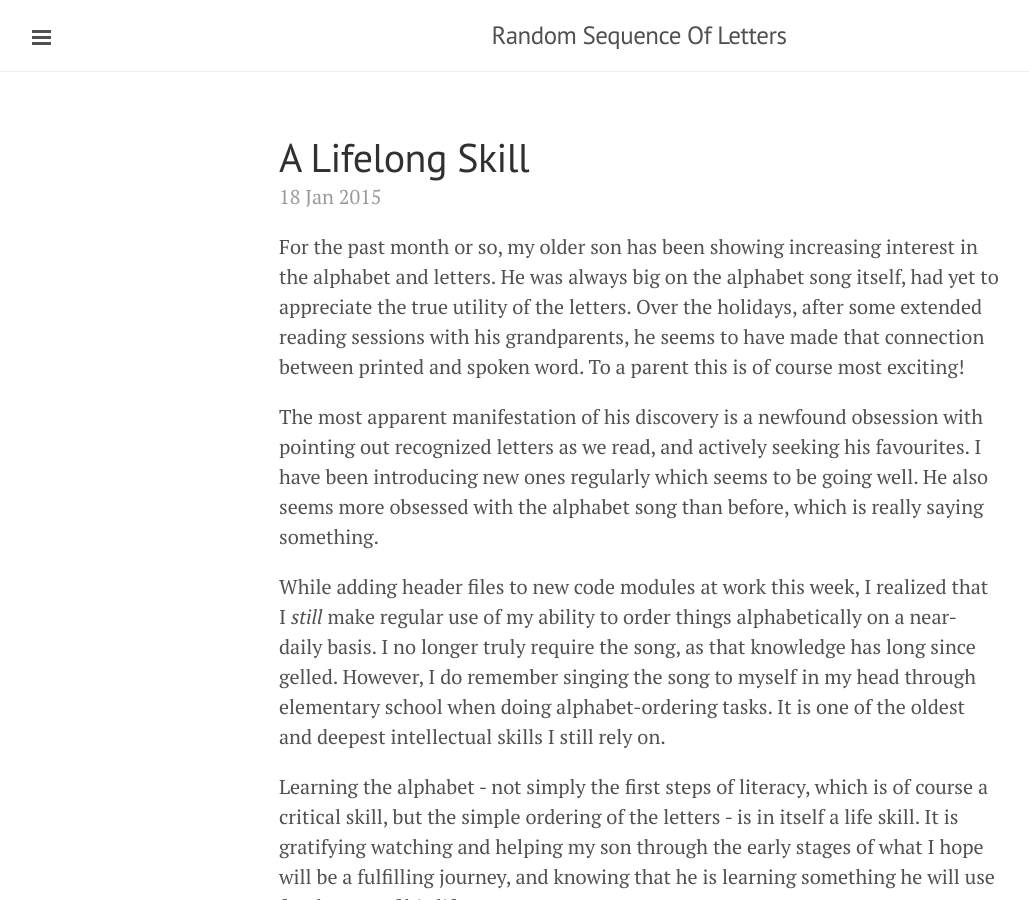
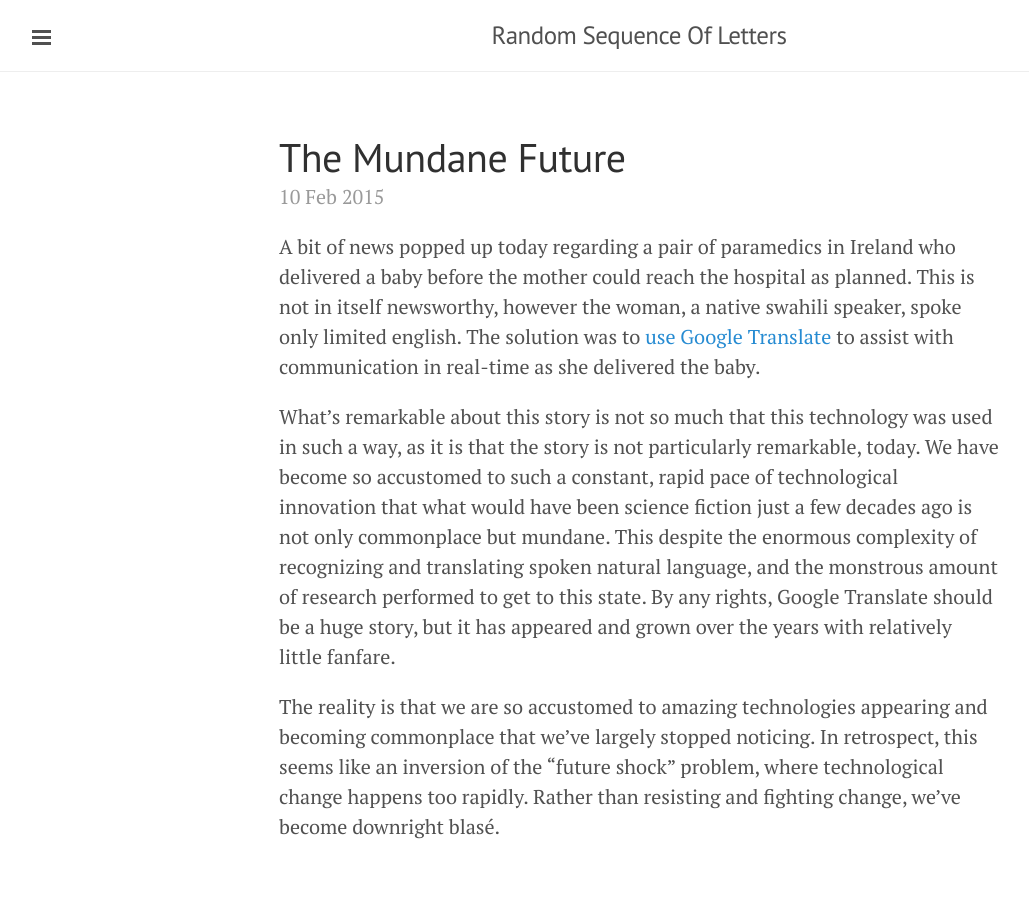
Before and after one commit to SkipperEl/SkipperEl.github.io, a Jekyll site: the page built from index.html, in a window 1280 px wide and 900 px high. Shown: the whole window, without its empty margins (1-1030 px from the left). Built offline with Jekyll 4.4.1, drawn with Linux system fonts in a browser that asks for light colours; Markdown is read by kramdown in place of the engine named in the settings; the list of posts is cut into pages by our own code.

Commit message:
the mundane future

```diff
--- /dev/null
+++ b/_posts/2015/02/2015-02-10-mundane-future.md
@@ -0,0 +1,24 @@
+---
+layout: post
+title: The Mundane Future
+tags: [technology]
+---
+
+A bit of news popped up today regarding a pair of paramedics in Ireland who delivered a baby before the mother could
+reach the hospital as planned. This is not in itself newsworthy, however the woman, a native swahili speaker, spoke
+only limited english. The solution was to [use Google Translate] to assist with communication in real-time as she
+delivered the baby.
+
+What's remarkable about this story is not so much that this technology was used in such a way, as it is that the story
+is not particularly remarkable, today. We have become so accustomed to such a constant, rapid pace of technological
+innovation that what would have been science fiction just a few decades ago is not only commonplace but mundane. This
+despite the enormous complexity of recognizing and translating spoken natural language, and the monstrous amount of
+research performed to get to this state. By any rights, Google Translate should be a huge story, but it has appeared
+and grown over the years with relatively little fanfare.
+
+The reality is that we are so accustomed to amazing technologies appearing and becoming commonplace that we've largely
+stopped noticing. In retrospect, this seems like an inversion of the "future shock" problem, where technological
+change happens too rapidly. Rather than resisting and fighting change, we've become downright blasé.
+
+[use Google Translate]: http://www.pressdisplay.com/pressdisplay/iphone/homepage.aspx#_article22423cf6-6eae-4d66-8b24-48f64f983bd3/waarticle22423cf6-6eae-4d66-8b24-48f64f983bd3/22423cf6-6eae-4d66-8b24-48f64f983bd3//true
+[Benedict Evans]: http://ben-evans.com
```
Also changed, not shown: _posts/2014/12/2014-12-3-triumph-of-aeropress.md (+1 -1 lines).
